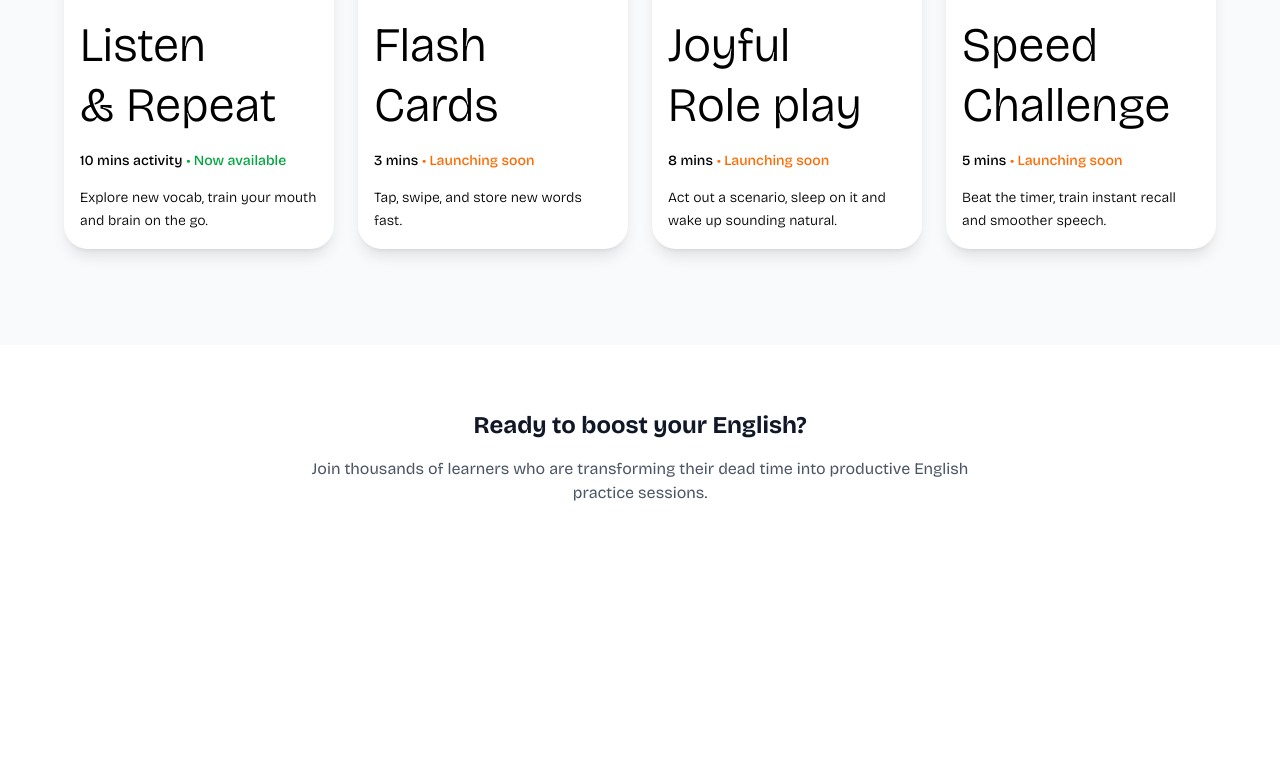
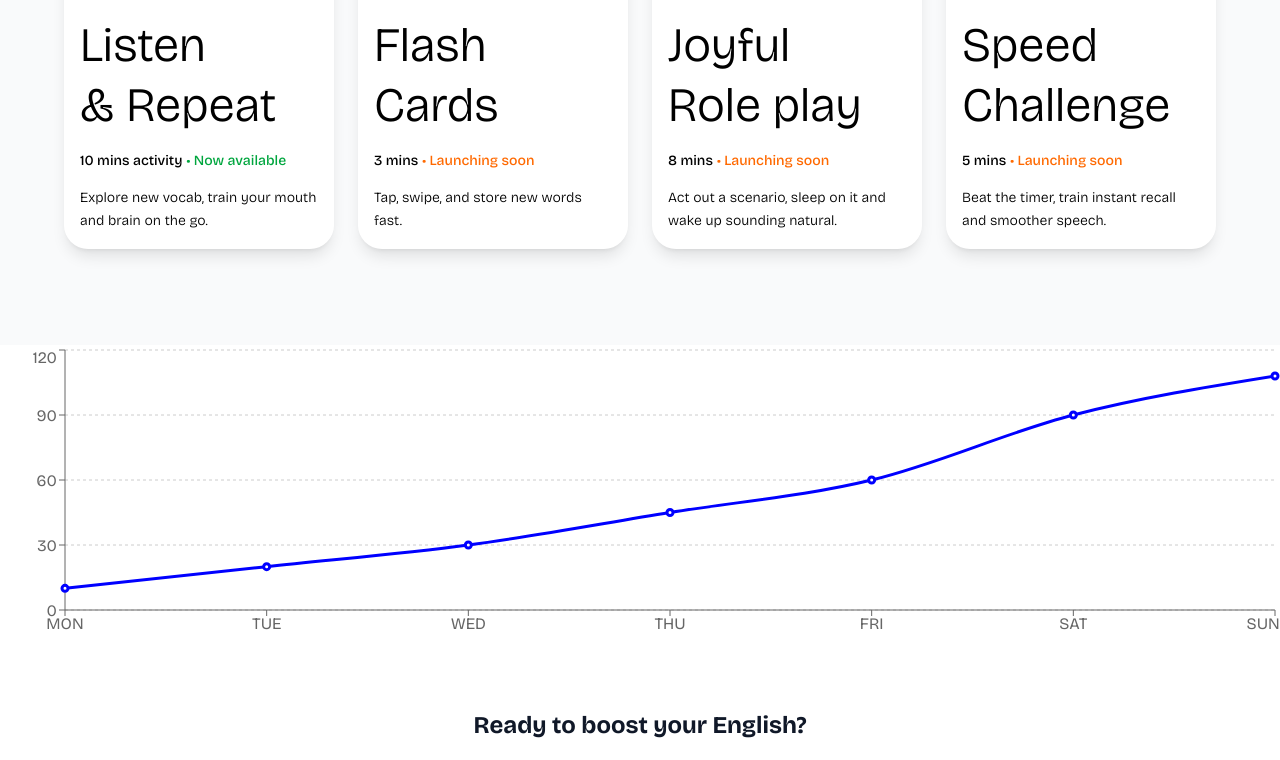
Before and after one commit to blablo-ai-team/pc_landing, a Next.js app: page / in a window 1280 px wide. Shown: the part 2033-2793 px from the top of the page. Before the commit the page ends 2602 px from the top, so only its background shows below. Built offline with nearby package versions, Linux system fonts and the light colour scheme.

Commit message:
Removed unused shadowX, shadowY variables Removed unused title parameter Removed unused heroAnimations import Cleared .next cache để tránh permission issues

```diff
--- a/app/page.tsx
+++ b/app/page.tsx
@@ -3,6 +3,7 @@
 import HeroSection from "@/components/sections/HeroSection";
 import FeaturesSection from "@/components/sections/FeaturesSection";
 import Card3DSection from "@/components/sections/Card3DSection";
+import SpeakingChart from "@/components/sections/SpeakingChart";
 
 export default function Home() {
   const handleGetBlabloClick = () => {
@@ -21,7 +22,7 @@ export default function Home() {
 
        {/* Features Section */}
       <FeaturesSection />
-
+   <SpeakingChart />
       {/* Additional sections can be added here */}
       <div className="py-16 px-4 text-center bg-white">
         <h2 className="font-bricolage text-2xl font-bold text-gray-900 mb-4">
--- a/components/sections/FeaturesSection.tsx
+++ b/components/sections/FeaturesSection.tsx
@@ -22,14 +22,9 @@ const EnhancedTiltCard: React.FC<{
   const x = useSpring(0, { stiffness: 150, damping: 25 })
   const y = useSpring(0, { stiffness: 150, damping: 25 })
   const scaleSpring = useSpring(1, { stiffness: 200, damping: 20 })
-
   // Transform values cho tilt effect với góc nghiêng vừa phải
   const rotateX = useTransform(y, [-0.5, 0.5], [12, -12])
   const rotateY = useTransform(x, [-0.5, 0.5], [-12, 12])
-
-  // Shadow effect dựa trên tilt
-  const shadowX = useTransform(x, [-0.5, 0.5], [-25, 25])
-  const shadowY = useTransform(y, [-0.5, 0.5], [-25, 25])
 
   const handleMouseMove = (event: React.MouseEvent<HTMLDivElement>) => {
     if (!ref.current) return
@@ -95,7 +90,6 @@ const EnhancedTiltCard: React.FC<{
 }
 
 const FeaturesSection: React.FC<FeaturesSectionProps> = ({
-  title = "BlaBlo is for Your busy life",
   subtitle = "Built to fit your busy mornings and tired nights."
 }) => {
   return (
--- a/components/sections/HeroSection.tsx
+++ b/components/sections/HeroSection.tsx
@@ -3,7 +3,7 @@
 import React from 'react'
 import Image from 'next/image'
 import { motion } from 'framer-motion'
-import { heroContent, heroAnimations } from '@/data/hero'
+import { heroContent } from '@/data/hero'
 
 interface HeroSectionProps {
   onGetBlabloClick?: () => void
--- /dev/null
+++ b/components/sections/SpeakingChart.tsx
@@ -0,0 +1,37 @@
+// components/SpeakingChart.tsx
+'use client';
+
+import {
+  LineChart, Line, Bar, XAxis, YAxis, CartesianGrid, Tooltip, ResponsiveContainer,
+} from 'recharts';
+
+const data = [
+  { name: 'MON', minutes: 10 },
+  { name: 'TUE', minutes: 20 },
+  { name: 'WED', minutes: 30 },
+  { name: 'THU', minutes: 45 },
+  { name: 'FRI', minutes: 60 },
+  { name: 'SAT', minutes: 90 },
+  { name: 'SUN', minutes: 108 },
+];
+
+export default function SpeakingChart() {
+  return (
+    <ResponsiveContainer width="100%" height={300}>
+      <LineChart data={data}>
+        <CartesianGrid strokeDasharray="3 3" vertical={false} />
+        <XAxis dataKey="name" />
+        <YAxis domain={[0, 120]} />
+        <Tooltip />
+        <Bar dataKey="minutes" fill="url(#gradientColor)" radius={[10, 10, 0, 0]} />
+        <Line type="monotone" dataKey="minutes" stroke="#0000ff" strokeWidth={3} dot />
+        <defs>
+          <linearGradient id="gradientColor" x1="0" y1="0" x2="0" y2="1">
+            <stop offset="0%" stopColor="#ff00cc" stopOpacity={1} />
+            <stop offset="100%" stopColor="#ffccff" stopOpacity={0.6} />
+          </linearGradient>
+        </defs>
+      </LineChart>
+    </ResponsiveContainer>
+  );
+}
--- a/package.json
+++ b/package.json
@@ -21,7 +21,8 @@
     "next": "15.3.3",
     "react": "^19.0.0",
     "react-dom": "^19.0.0",
-    "react-icons": "^5.5.0"
+    "react-icons": "^5.5.0",
+    "recharts": "^2.15.3"
   },
   "devDependencies": {
     "@eslint/eslintrc": "^3",
```
Also changed, not shown: 1 other file (tests, documents, lock files or other folders).
